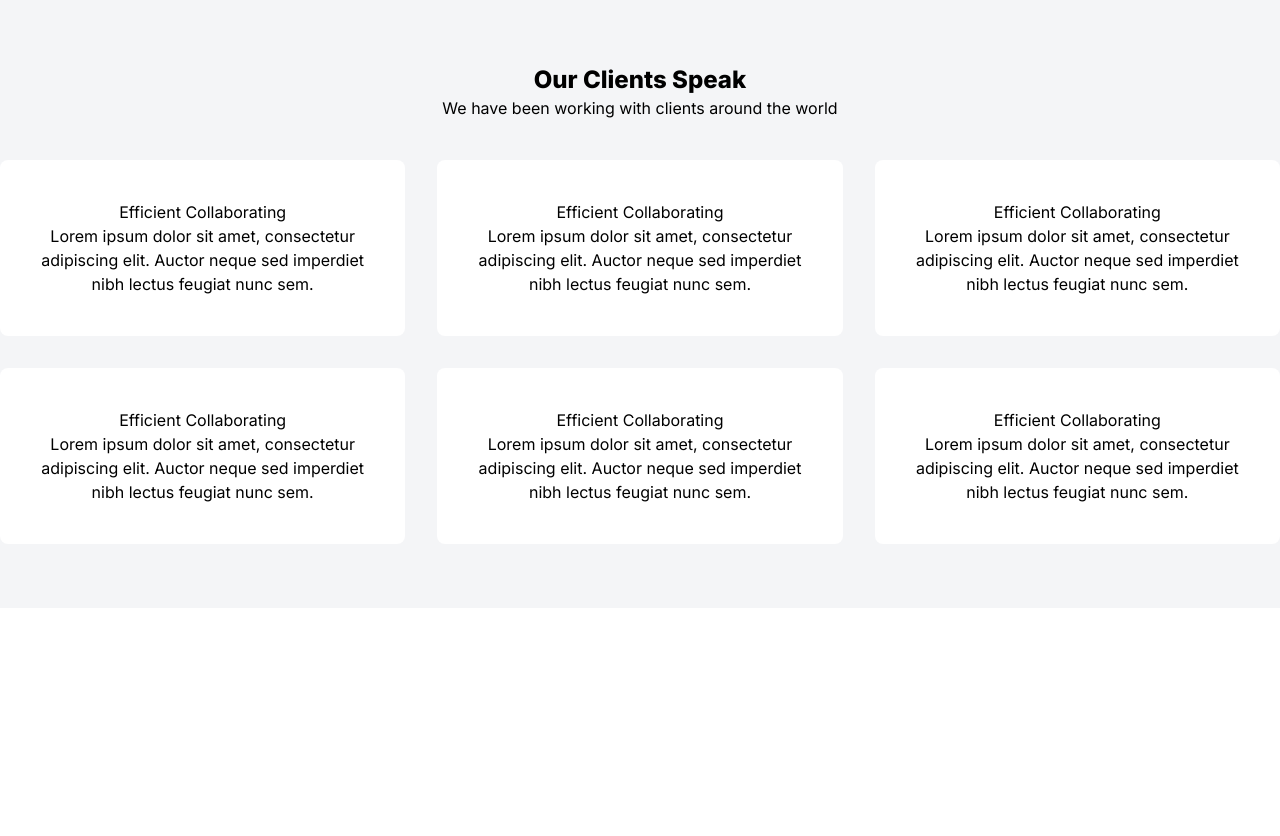
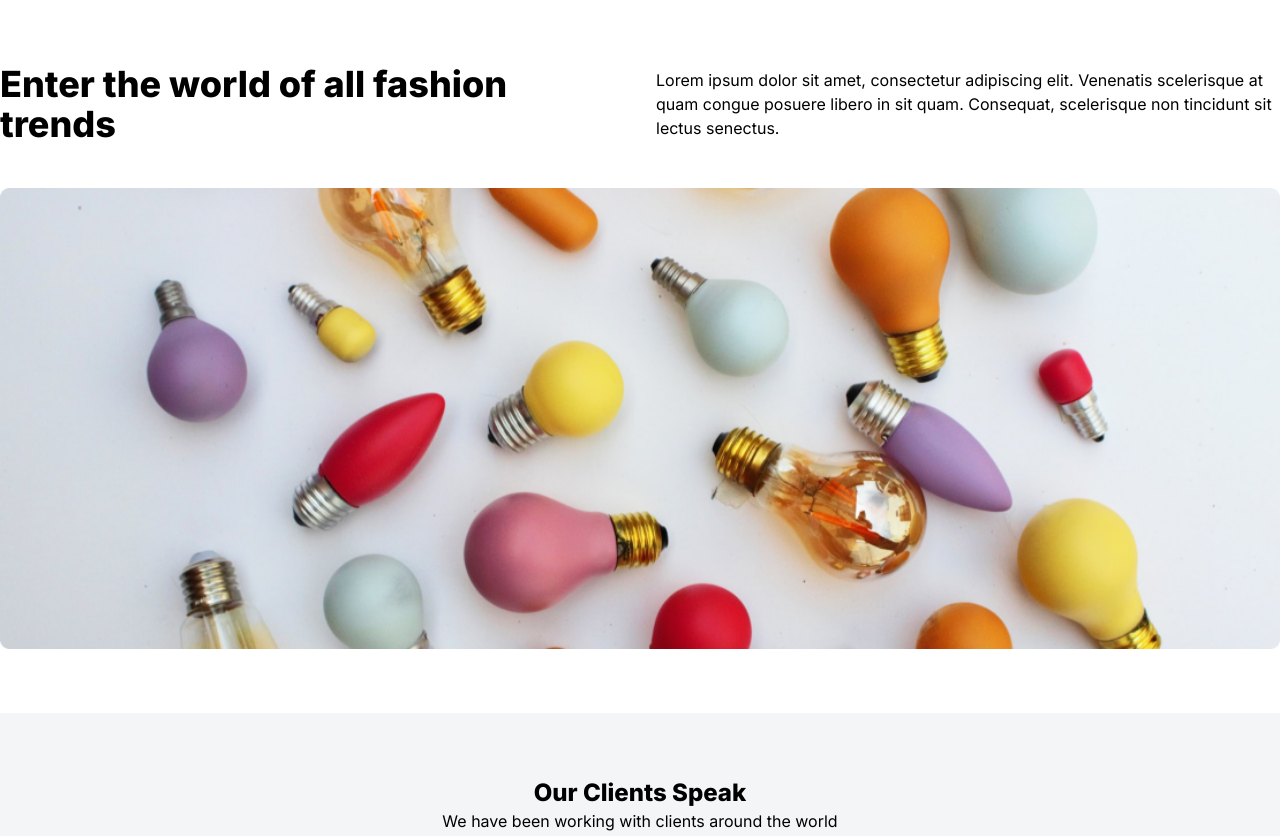
Before and after one commit to bnqtoan/frontend-4-demo, a website: page 03-tailwind/on-site.html in a window 1280 px wide. Shown: the top 836 px of the page. Before the commit the page ends 800 px from the top, so only its background shows below. Drawn offline with Linux system fonts and the light colour scheme.

Commit message:
add section Enter the world of all fashion trends

```diff
--- a/03-tailwind/on-site.html
+++ b/03-tailwind/on-site.html
@@ -11,6 +11,21 @@
     <link rel="stylesheet" href="./css/style.css">
 </head>
 <body class="font-body">
+    <section class="py-16">
+        <div class="container mx-auto px-4 sm:px-0">
+            <div class="grid lg:grid-cols-2 mb-11 items-center gap-8">
+                <div>
+                    <h3 class="text-4xl font-bold">Enter the world of all fashion trends</h3>
+                </div>
+                <div>
+                    <p>Lorem ipsum dolor sit amet, consectetur adipiscing elit. Venenatis scelerisque at quam congue posuere libero in sit quam. Consequat, scelerisque non tincidunt sit lectus senectus.</p>
+                </div>
+            </div>
+            <div>
+                <img class="w-full rounded-lg" src="./images/Feature/Single/Cover Image.png" alt="cover image">
+            </div>
+        </div>
+    </section>
     <section class="bg-gray-100 py-16 text-center px-8 sm:px-0">
         <h2 class="text-2xl font-extrabold">Our Clients Speak</h2>
         <p class="mb-10">We have been working with clients around the world</p>
```
Also changed, not shown: 03-install/package.json (added, +20 -0 lines), 03-tailwind/css/style.css, 03-tailwind/images/Feature/Single/Cover Image.png (added).
